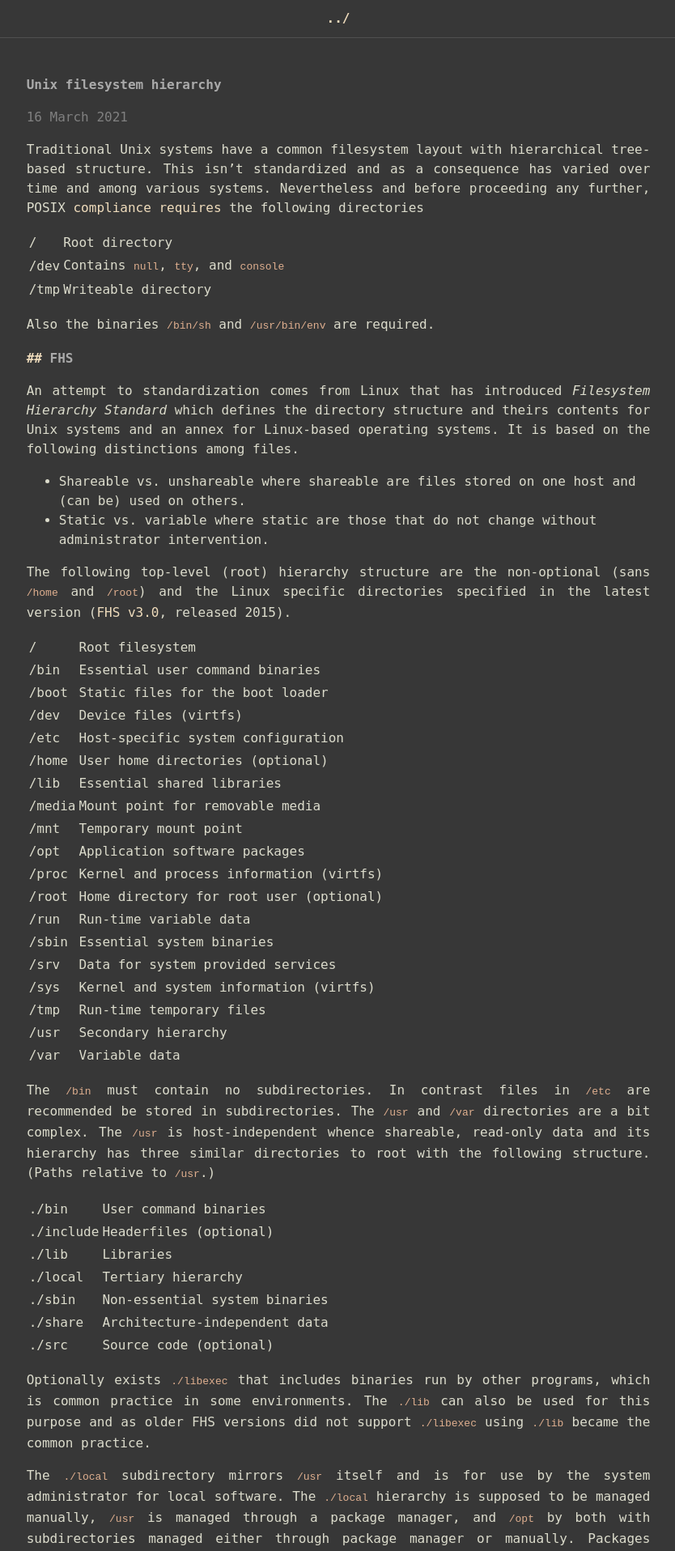
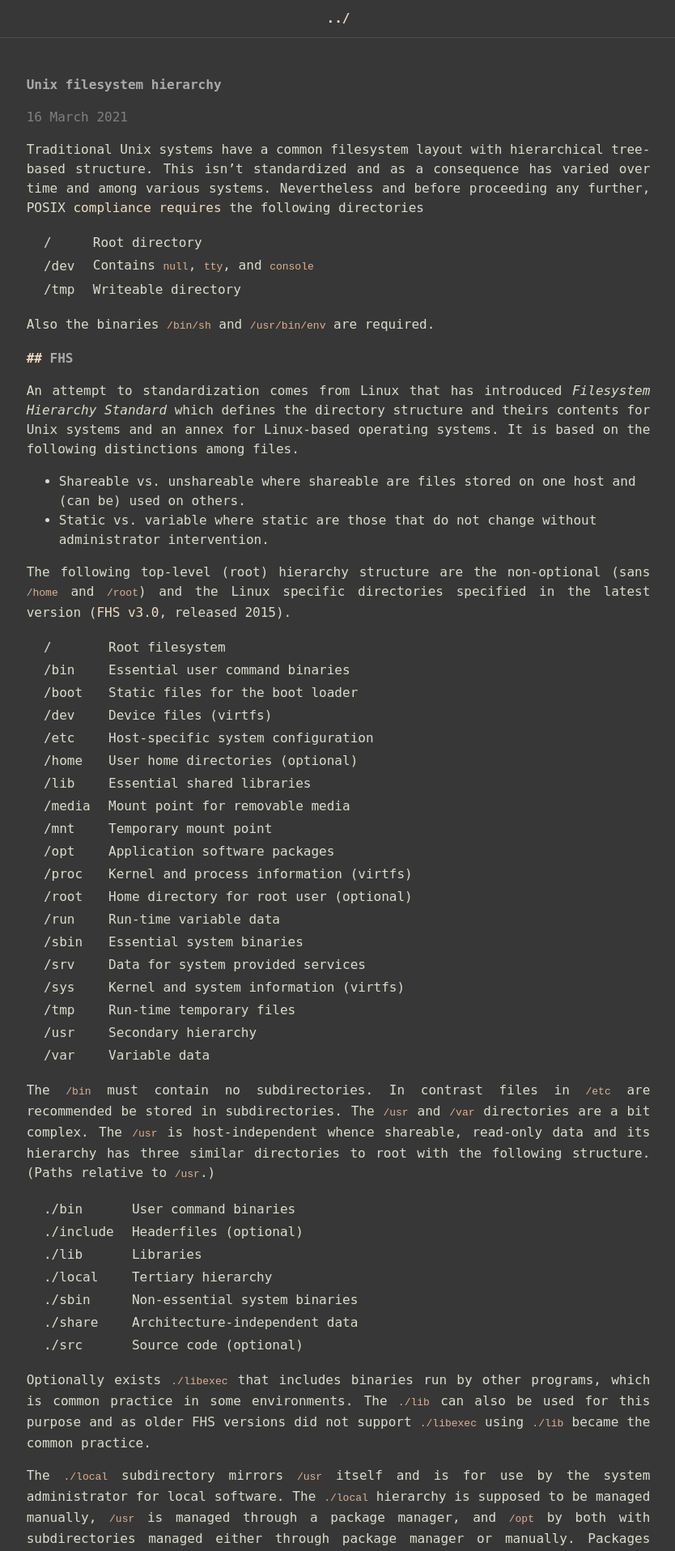
Before and after one commit to konfou/konfou.github.io, a Jekyll site: the page built from _posts/2021-03-16-unix-filesystem-hierarchy.md, in a window 1280 px wide. Shown: the top 1916 px of the page at 81% size, without its empty margins (222-1056 px from the left). Built offline with Jekyll 4.4.1, drawn with Linux system fonts in a browser that asks for light colours.

Commit message:
fix table

```diff
--- a/_sass/site.scss
+++ b/_sass/site.scss
@@ -158,3 +158,7 @@ code {
 .highlight {
   padding-left: 2ch;
 }
+
+td {
+  padding-left: 2ch;
+}
```
